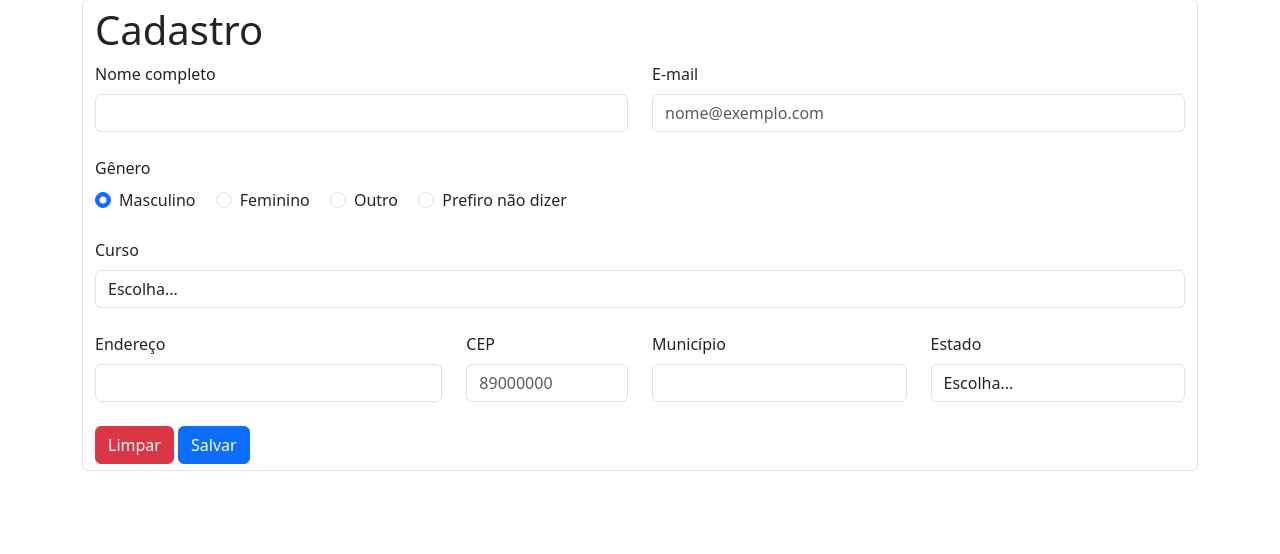
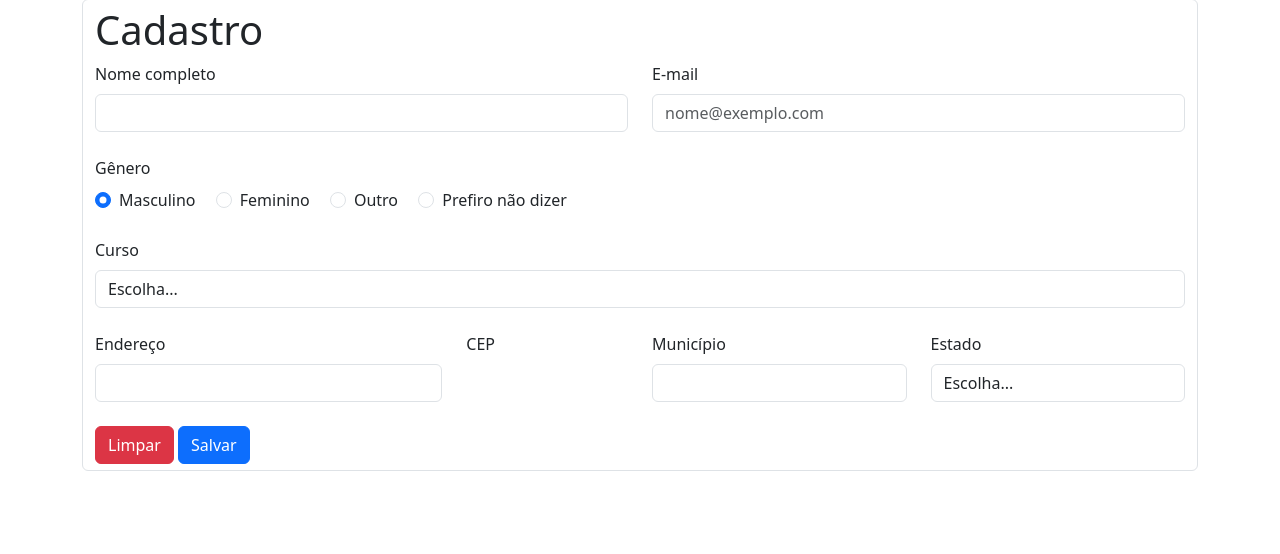
Before and after one commit to steinlucas/Revisao-1, a PHP site: page / in a window 1280 px wide. Shown: the part 49-603 px from the top of the page. Run offline with PHP 8.4, Linux system fonts and the light colour scheme.

```diff
--- a/index.php
+++ b/index.php
@@ -67,7 +67,6 @@
 
             <div class="col-2">
                 <label for="CEP" class="form-label">CEP</label>
-                <input class="form-control" type="number" maxlength="7" minlength="7" id="cep" name="cep" placeholder="89000000">
             </div>
 
             <div class="col-3">
```
Lines whose indentation alone changed are shown as unchanged.
